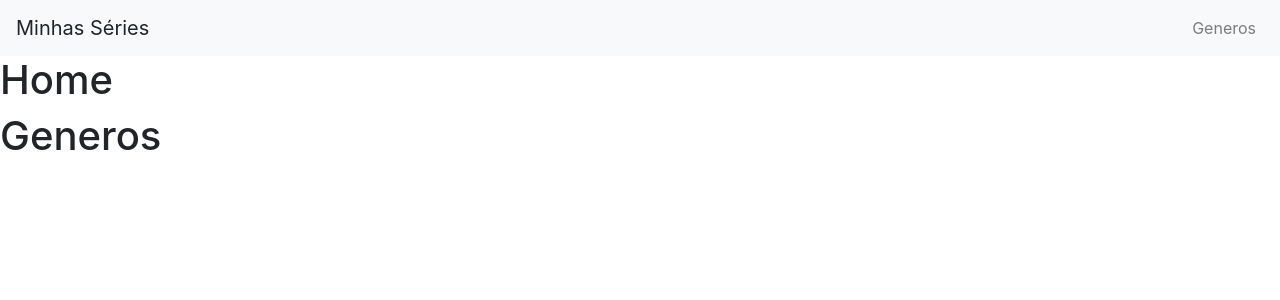
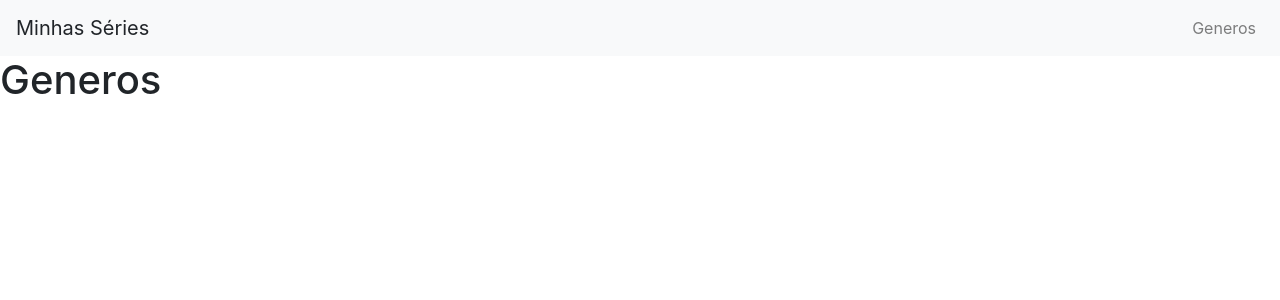
Before and after one commit to LeonardoCesca/react-studies, a React (Create React App) app in the folder minhas-series/: page /generos in a window 1280 px wide. Shown: the top 300 px of the page. Built offline with nearby package versions, Linux system fonts and the light colour scheme.

Commit message:
ADD exact on the Route path

```diff
--- a/minhas-series/src/App.js
+++ b/minhas-series/src/App.js
@@ -18,7 +18,7 @@ function App() {
     <Router>
       <div>
         <Header />
-        <Route path='/' component={Home} />
+        <Route path='/' exact component={Home} />
         <Route path='/generos' component={Generos} />
       </div>
     </Router>
```
